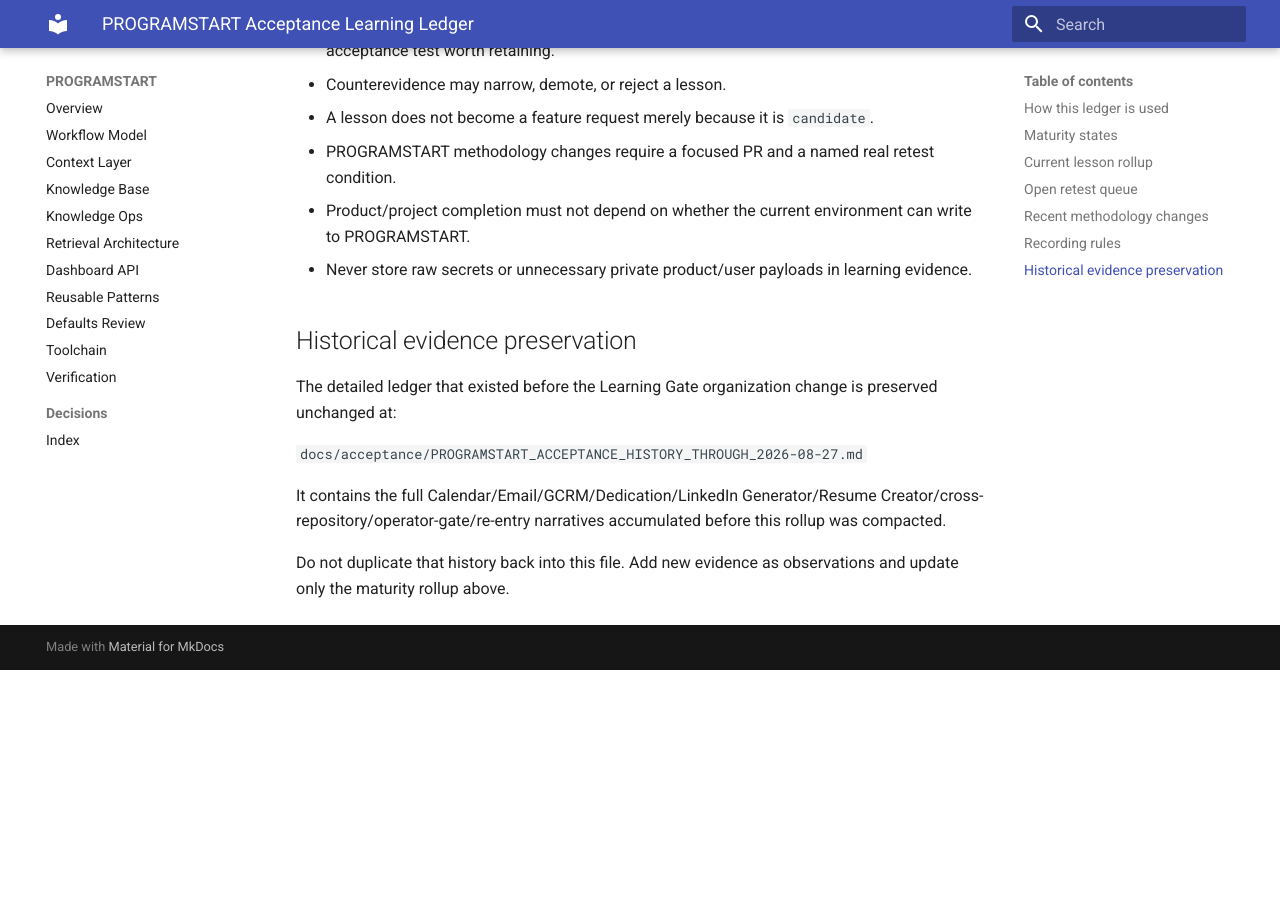
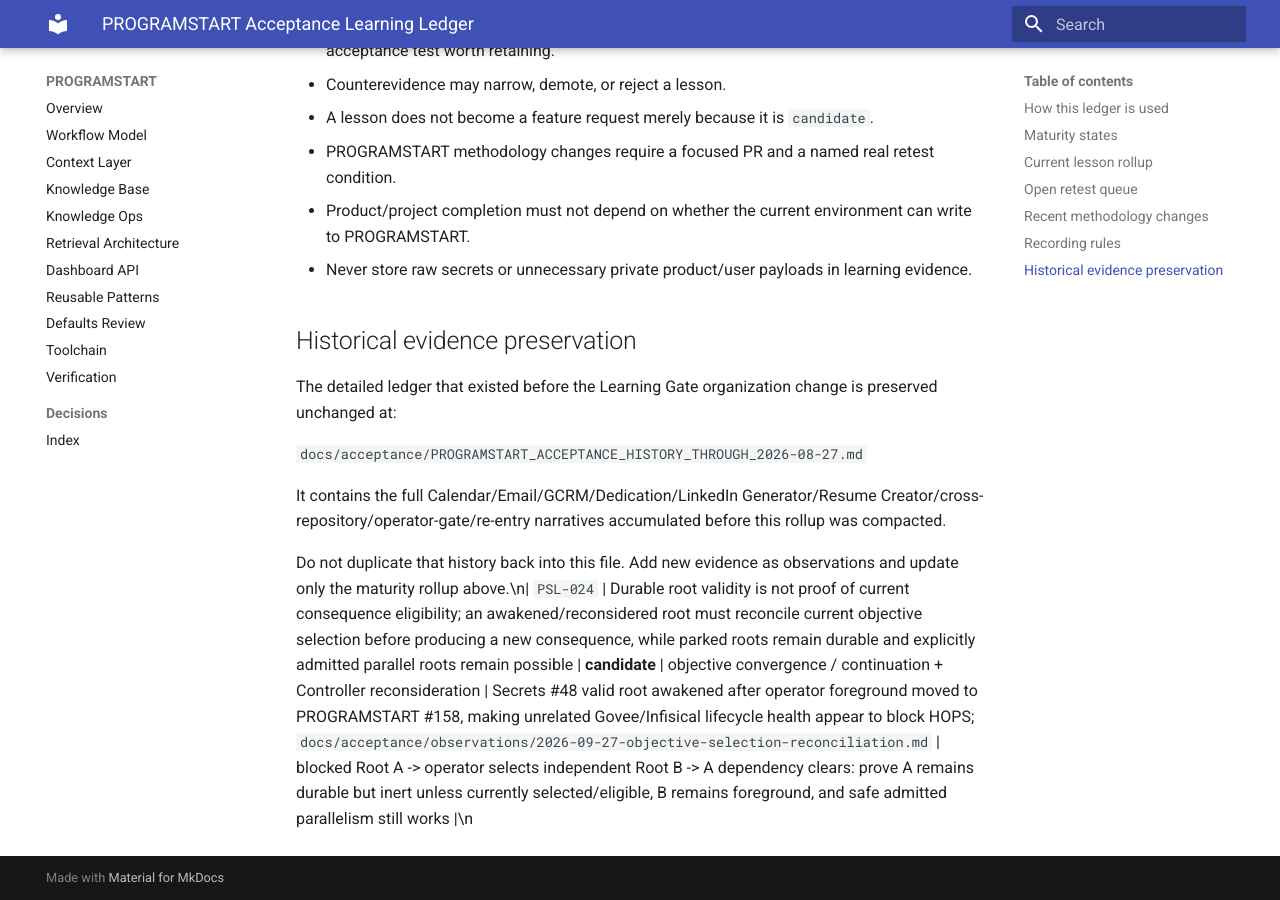
Before and after one commit to GrahamArdent/PROGRAMSTART, an MkDocs documentation site: the page built from docs/PROGRAMSTART_ACCEPTANCE_LEARNING_LEDGER.md, in a window 1280 px wide and 900 px high, scrolled down 8731 px. Built offline with MkDocs 1.6.1 and Material for MkDocs 9.7.7, drawn with Linux system fonts in a browser that asks for light colours; before the commit the page ends 9401 px from its top, so only the background shows below that.

Commit message:
learning: add objective selection reconciliation candidate

```diff
--- a/docs/PROGRAMSTART_ACCEPTANCE_LEARNING_LEDGER.md
+++ b/docs/PROGRAMSTART_ACCEPTANCE_LEARNING_LEDGER.md
@@ -122,4 +122,4 @@
 
 It contains the full Calendar/Email/GCRM/Dedication/LinkedIn Generator/Resume Creator/cross-repository/operator-gate/re-entry narratives accumulated before this rollup was compacted.
 
-Do not duplicate that history back into this file. Add new evidence as observations and update only the maturity rollup above.
+Do not duplicate that history back into this file. Add new evidence as observations and update only the maturity rollup above.\n| `PSL-024` | Durable root validity is not proof of current consequence eligibility; an awakened/reconsidered root must reconcile current objective selection before producing a new consequence, while parked roots remain durable and explicitly admitted parallel roots remain possible | **candidate** | objective convergence / continuation + Controller reconsideration | Secrets #48 valid root awakened after operator foreground moved to PROGRAMSTART #158, making unrelated Govee/Infisical lifecycle health appear to block HOPS; `docs/acceptance/observations/2026-09-27-objective-selection-reconciliation.md` | blocked Root A -> operator selects independent Root B -> A dependency clears: prove A remains durable but inert unless currently selected/eligible, B remains foreground, and safe admitted parallelism still works |\n
```
